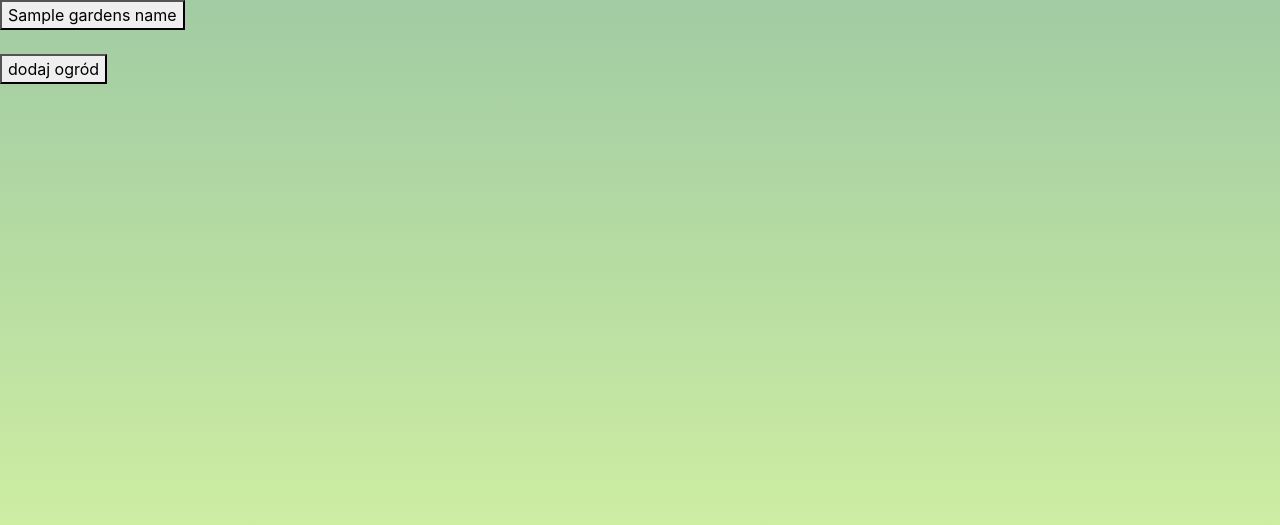
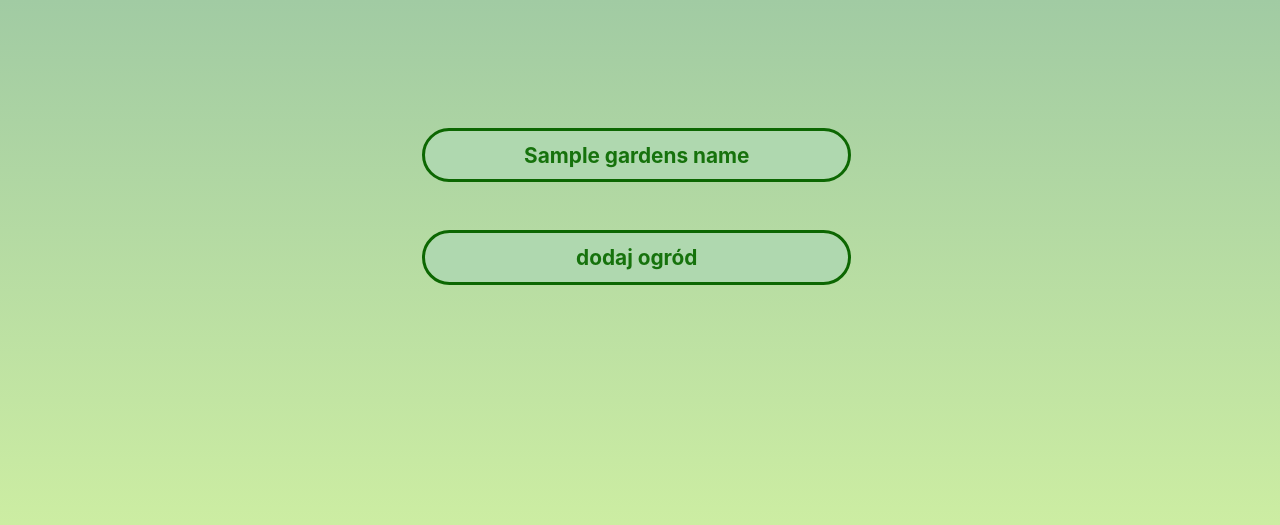
Before and after one commit to kaczuchg711/OrdiTree, a Django app: template templates/gardens/choice.html in a window 1280 px wide. Shown: the top 525 px of the page. Run offline with Django 3.2, Linux system fonts and the light colour scheme; the template is opened without the code that fills it: most values are stand-ins (such as "Sample title", 1, 10 or a date in 2020); some libraries are stand-ins or nearby versions.

Commit message:
add front to garden choice

```diff
--- /dev/null
+++ b/static/css/choice.css
@@ -0,0 +1,28 @@
+#choice_garden_button {
+
+    border: 0.150em solid #0C6702;
+    border-radius: 2em;
+    background: #AFD8AF 0% 0% no-repeat padding-box;
+    border-radius: 2em;
+    padding: 5%;
+
+
+    color: #16720C;
+    line-height: 1.3em;
+    font-size: 1.3em;
+    font-weight: bold;
+    width: 200%;
+
+
+}
+
+#garden_choice_div {
+    position: relative;
+    margin-left: 33%;
+    margin-top: 10%;
+}
+
+#garden_choice_form
+{
+
+}
--- a/templates/gardens/choice.html
+++ b/templates/gardens/choice.html
@@ -1,17 +1,32 @@
 {% extends 'base.html' %}
+{% load static %}
+
+{% block cssRefs %}
+    <link rel="stylesheet" type="text/css" href="{% static 'css/login.css' %}">
+    <link rel="stylesheet" type="text/css" href="{% static 'css/choice.css' %}">
+    {% endblock %}
 {% block content %}
 
-    <form method="post" action="mainPanel">
+
+<div id="garden_choice_div" >
+
+
+
+    <form id="garden_choice_form"method="post" action="mainPanel">
         {% csrf_token %}
         {% for g in gardens_names %}
-            <button>{{ g }}</button>
+            <button class="" id="choice_garden_button">{{ g }}</button>
             <br><br>
         {% endfor %}
     </form>
 
     <form method="post" action="addGarden">
         {% csrf_token %}
-        <button>dodaj ogród</button>
+        <button class="login_button" id="choice_garden_button">dodaj ogród</button>
     </form>
 
+</div>
+
+
+
 {% endblock %}
```
